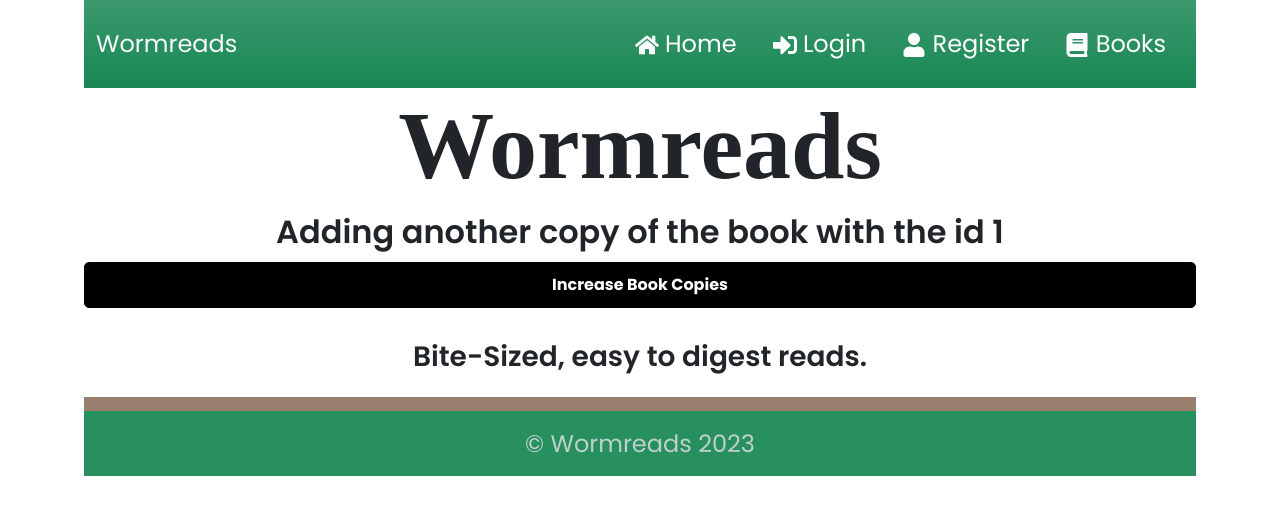
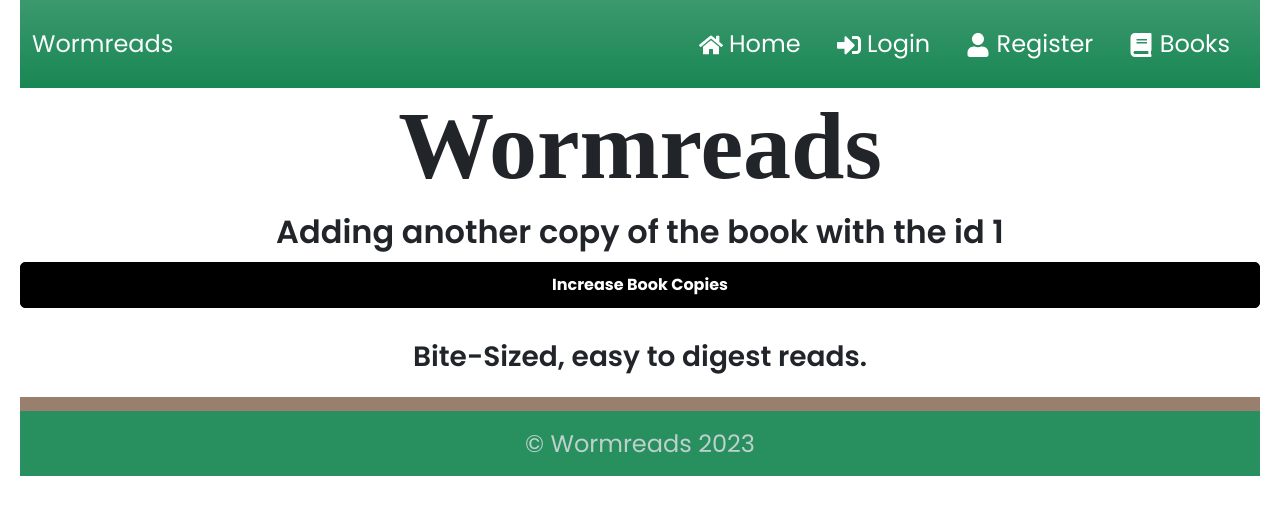
Before and after one commit to M-Hawk/T3A2, a React (Vite) app in the folder src/frontend/: page /books/add/copy/1 in a window 1280 px wide. Shown: the top 514 px of the page. Built offline with nearby package versions, Linux system fonts and the light colour scheme; a web font is replaced by a local one.

Commit message:
removed unused code

```diff
--- a/src/frontend/src/index.css
+++ b/src/frontend/src/index.css
@@ -44,7 +44,7 @@ h3 {
 
 .container {
   width: 100%;
-  max-width: 90%;
+  max-width: 100%;
   margin: 0 auto;
   padding: 0 20px;
   text-align: center;
--- a/src/frontend/src/pages/Books.jsx
+++ b/src/frontend/src/pages/Books.jsx
@@ -2,7 +2,7 @@ import { useState, useEffect } from "react"
 import { Button, Card } from "react-bootstrap"
 import { Link } from "react-router-dom"
 import axios from "../apiConnect/axios"
-// import BookInfo from "./BookInfo"
+
 
 const GET_BOOKS_URL = "api/bookdetails"
 
```
